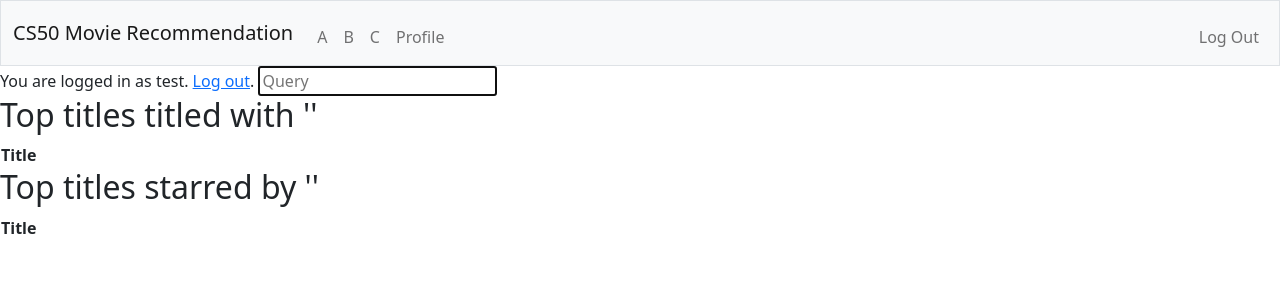
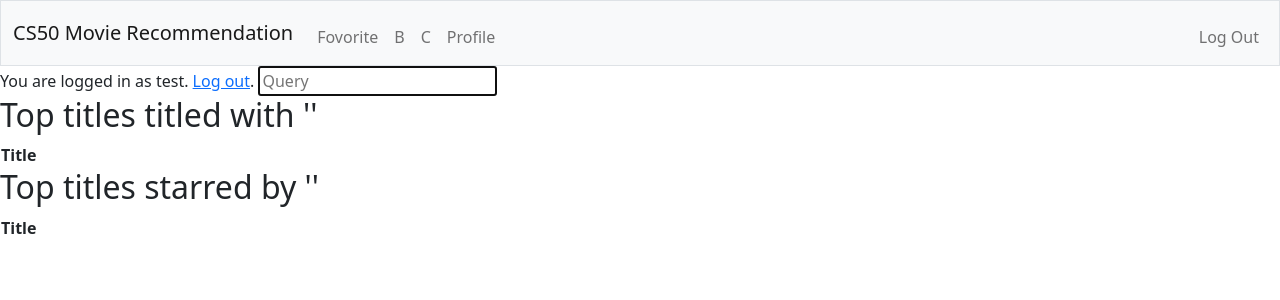
Before and after one commit to seemoreseaglass/movie-recommendation, a Flask app: page / in a window 1280 px wide. Shown: the top 300 px of the page. Run offline with Flask 3, Linux system fonts and the light colour scheme; the visitor is signed in with stand-in values (Sample User, id 1); lists and menus that the app fills with data are empty.

Commit message:
Change link in nav bar

```diff
--- a/templates/layout.html
+++ b/templates/layout.html
@@ -28,7 +28,7 @@
                 <div class="collapse navbar-collapse" id="navbar">
                     {% if username %}
                         <ul class="navbar-nav me-auto mt-2">
-                            <li class="nav-item"><a class="nav-link" href="/a">A</a></li>
+                            <li class="nav-item"><a class="nav-link" href="/favorite">Fovorite</a></li>
                             <li class="nav-item"><a class="nav-link" href="/b">B</a></li>
                             <li class="nav-item"><a class="nav-link" href="/c">C</a></li>
                             <li class="nav-item"><a class="nav-link" href="/profile">Profile</a></li>
```
